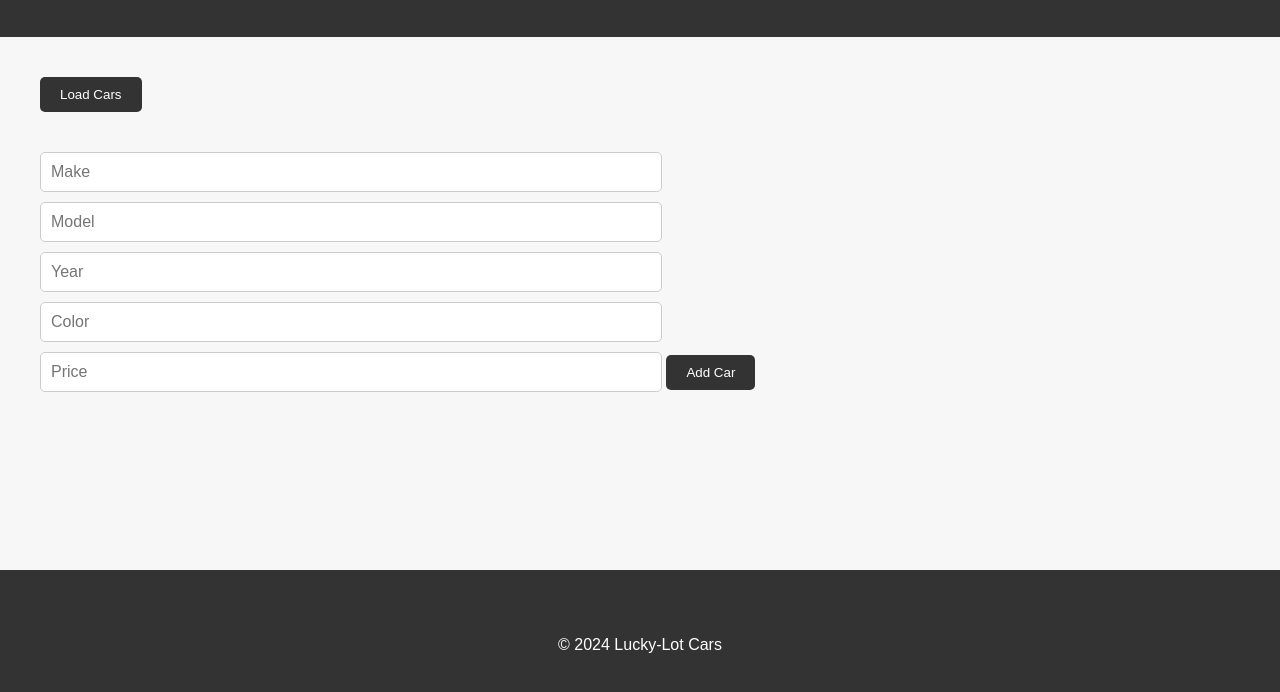
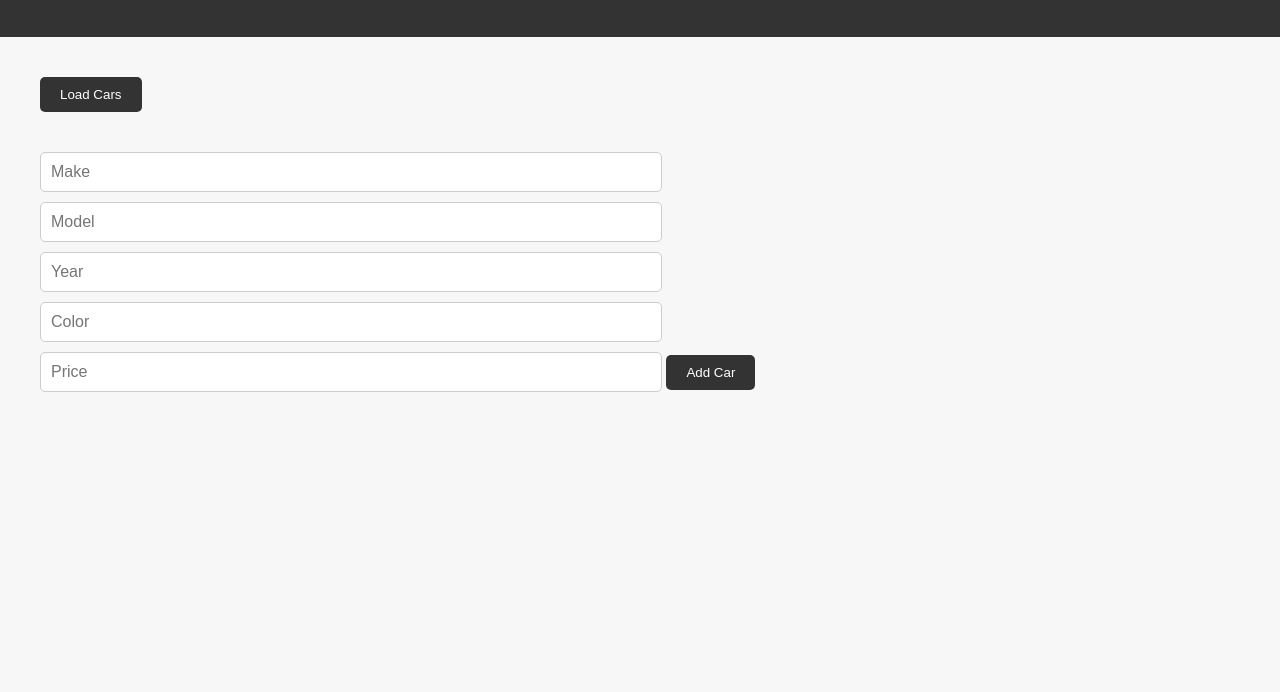
Before and after one commit to Muhammed-Ebrahim/2341063-Lab6, a website: page src/index.html in a window 1280 px wide. Shown: the part 80-772 px from the top of the page. Drawn offline with Linux system fonts and the light colour scheme.

Commit message:
removed footer

```diff
--- a/src/index.html
+++ b/src/index.html
@@ -34,9 +34,7 @@
         </div>
 
     </main>
-    <footer>
-        <p>&copy; 2024 Lucky-Lot Cars</p>
-    </footer>
+
 
 </body>
 
--- a/src/style.css
+++ b/src/style.css
@@ -95,16 +95,6 @@ input[type="submit"]:hover {
     /* Darker shade on hover */
 }
 
-footer {
-    background-color: #333;
-    color: #fff;
-    text-align: center;
-    padding: 50px 0;
-    /* stick at bottom */
-    position: fixed;
-    bottom: 0;
-    width: 100%;
-}
 
 /* add car modal */
 .modal {
```
